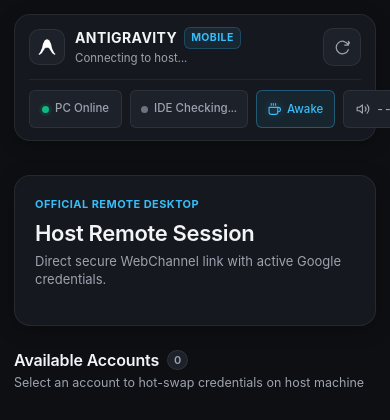
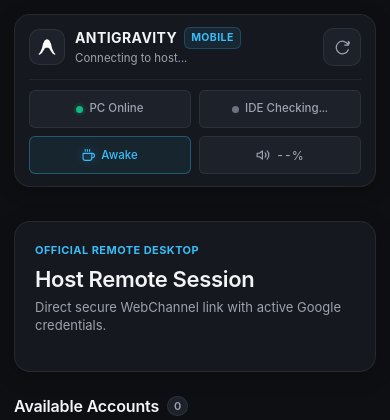
Before and after one commit to masudranaxpert/antigravity-remote, a Python web app: template templates/index.html in a window 390 px wide. Shown: the top 420 px of the page. Run offline with Jinja, Linux system fonts and the light colour scheme; the template is opened without the code that fills it, so the values that code supplies are empty.

Commit message:
fix(frontend): resolve app.js syntax error and make header pills responsive 2x2 grid on mobile

```diff
--- a/static/app.css
+++ b/static/app.css
@@ -191,12 +191,18 @@ body {
 
 .header-actions {
   grid-area: actions;
-  display: flex;
-  align-items: center;
+  display: grid;
+  grid-template-columns: repeat(2, 1fr);
   gap: 8px;
   width: 100%;
   padding-top: 10px;
   border-top: 1px solid rgba(255, 255, 255, 0.06);
+}
+
+@media (min-width: 520px) {
+  .header-actions {
+    grid-template-columns: repeat(4, 1fr);
+  }
 }
 
 .host-pill {
@@ -204,7 +210,7 @@ body {
   align-items: center;
   justify-content: center;
   gap: 6px;
-  padding: 6px 12px;
+  padding: 6px 10px;
   min-height: 38px;
   border-radius: var(--radius-sm);
   background-color: var(--surface-raised);
@@ -214,8 +220,8 @@ body {
   color: var(--text-secondary);
   font-variant-numeric: tabular-nums;
   white-space: nowrap;
-  flex: 1;
-  flex-shrink: 0;
+  width: 100%;
+  box-sizing: border-box;
 }
 
 .app-pill {
@@ -233,8 +239,8 @@ body {
   color: var(--text-secondary);
   font-variant-numeric: tabular-nums;
   white-space: nowrap;
-  flex: 1;
-  flex-shrink: 0;
+  width: 100%;
+  box-sizing: border-box;
   transition: all 0.15s ease;
   user-select: none;
 }
@@ -315,8 +321,8 @@ body {
   font-family: inherit;
   outline: none;
   white-space: nowrap;
-  flex: 1;
-  flex-shrink: 0;
+  width: 100%;
+  box-sizing: border-box;
 }
 
 .audio-pill:hover {
@@ -364,8 +370,8 @@ body {
   font-family: inherit;
   outline: none;
   white-space: nowrap;
-  flex: 1;
-  flex-shrink: 0;
+  width: 100%;
+  box-sizing: border-box;
 }
 
 .sleep-pill:hover {
@@ -475,8 +481,10 @@ body {
 
   .host-pill,
   .app-pill,
-  .audio-pill {
+  .audio-pill,
+  .sleep-pill {
     flex: initial;
+    width: auto;
     min-height: 34px;
     padding: 5px 12px;
   }
--- a/static/app.js
+++ b/static/app.js
@@ -533,6 +533,8 @@
         showToast('Switch dispatched. Host state refreshed.', 'ok');
       }
     }, 1500);
+  }
+
   // Trigger remote Antigravity IDE launch on host PC
   async function triggerLaunchIDE() {
     showToast('Launching Antigravity on host PC...', 'info');
```
